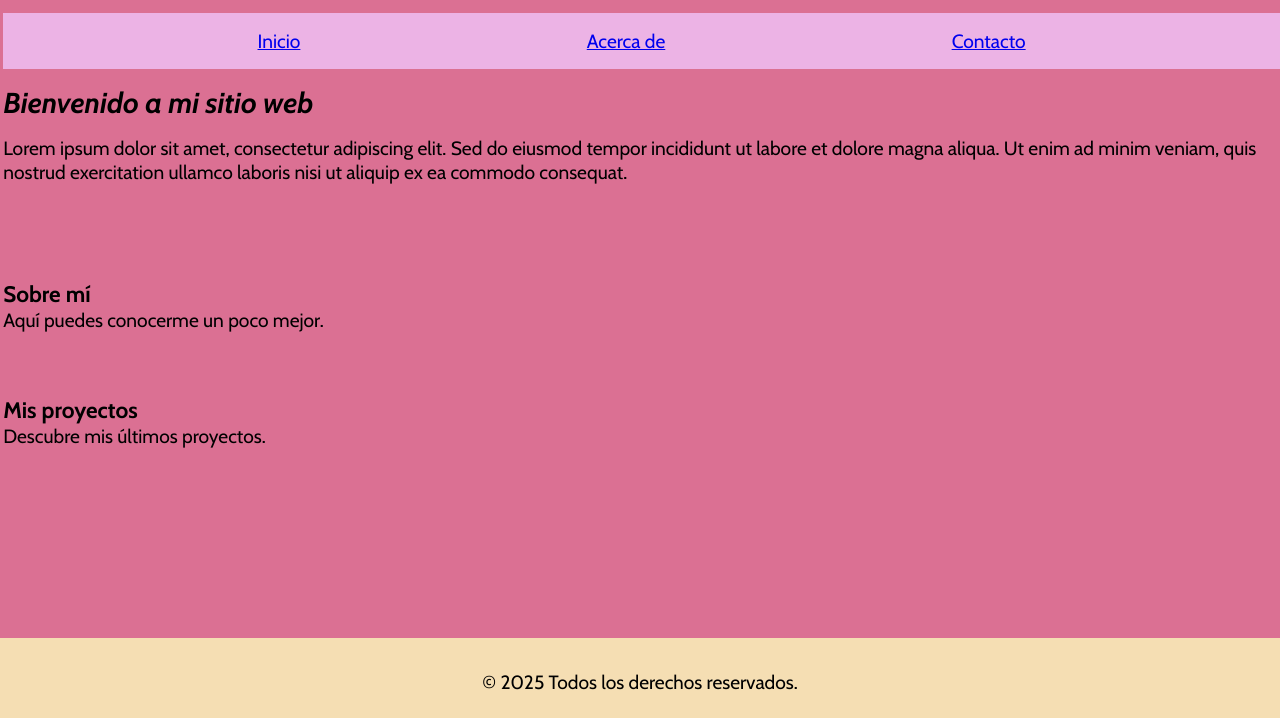
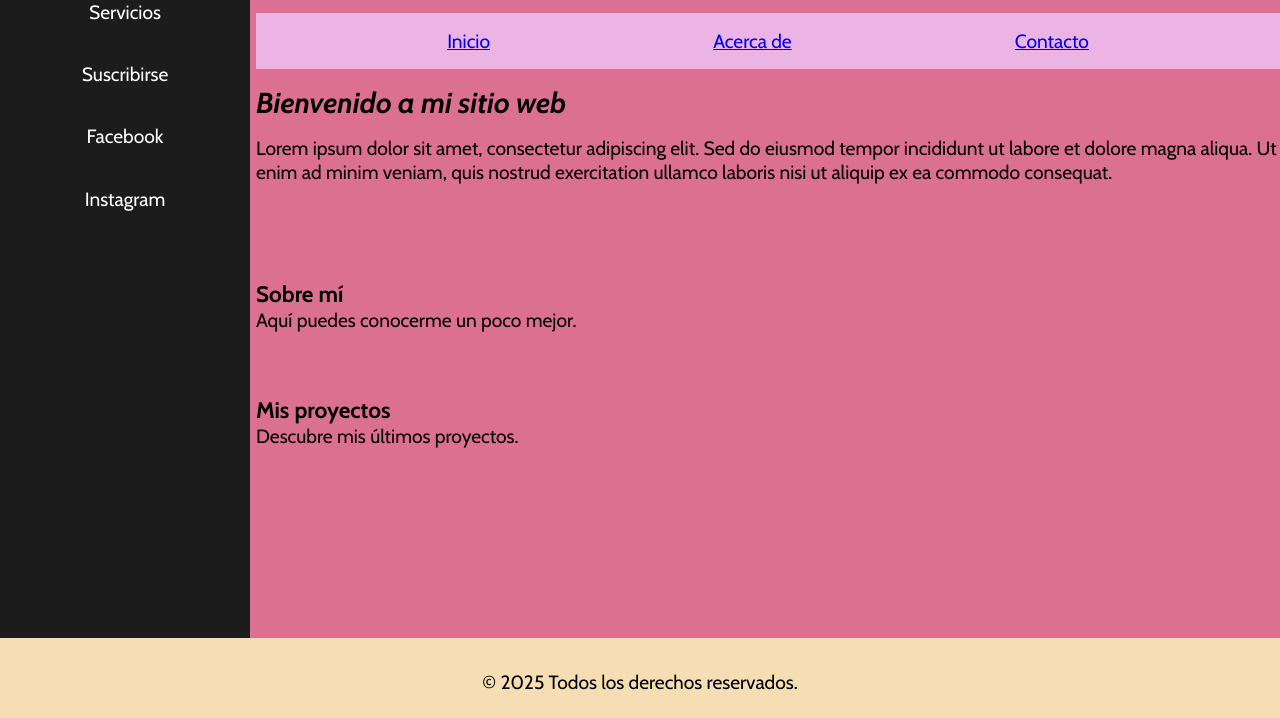
Before and after one commit to TICAMOLINA/desafio-12-ejercicio-a, a website built with Vite: page index.html in a window 1280 px wide. Shown: the part 82-800 px from the top of the page. Built offline with nearby package versions, Linux system fonts and the light colour scheme; a web font is replaced by a local one.

Commit message:
Termino el estilo para la barra lateral que aparecera a partir del tamaño 1200 px(extra large)

```diff
--- a/index.html
+++ b/index.html
@@ -49,7 +49,7 @@
     </section>
   </main>
 
-<!--   <div class="lateral-bar">
+  <div class="lateral-bar">
     <ul class="lateral-bar__lateral-list">
       <li class="lateral-bar__lateral-item"><a href="#">Portafolio</a></li>
       <li class="lateral-bar__lateral-item"><a href="#">Servicios</a></li>
@@ -57,7 +57,7 @@
       <li class="lateral-bar__lateral-item"><a href="#">Facebook</a></li>
       <li class="lateral-bar__lateral-item"><a href="#">Instagram</a></li>
     </ul>
-  </div> -->
+  </div>
 
   <footer>
     &copy; 2025 Todos los derechos reservados.
--- a/src/sass/layout/_main.scss
+++ b/src/sass/layout/_main.scss
@@ -28,7 +28,7 @@
         & .proyect-content {
             margin-top: 6rem;
         }
-}
+    }
 }
 
 .lateral-bar {
@@ -37,7 +37,8 @@
     background: rgba (0, 0, 0, 0.9);
     width: 100%;
     height: 100vh;
-    top: 0; left: 0;
+    top: 0;
+    left: 0;
 
     &__lateral-list {
         display: flex;
@@ -59,4 +60,10 @@
         text-decoration: none;
         color: white;
     }
+
+    @media screen and (min-width: 1200px) {
+        & {
+            display: flex;
+        }
+    }
 }
--- a/src/sass/style.scss
+++ b/src/sass/style.scss
@@ -12,4 +12,8 @@ body {
     @media screen and (min-width: 992px) {
         font-size: 1.2em;
     }
+
+    @media screen and (min-width: 1200px) {
+        margin-left: 16rem;
 }
+}
```
